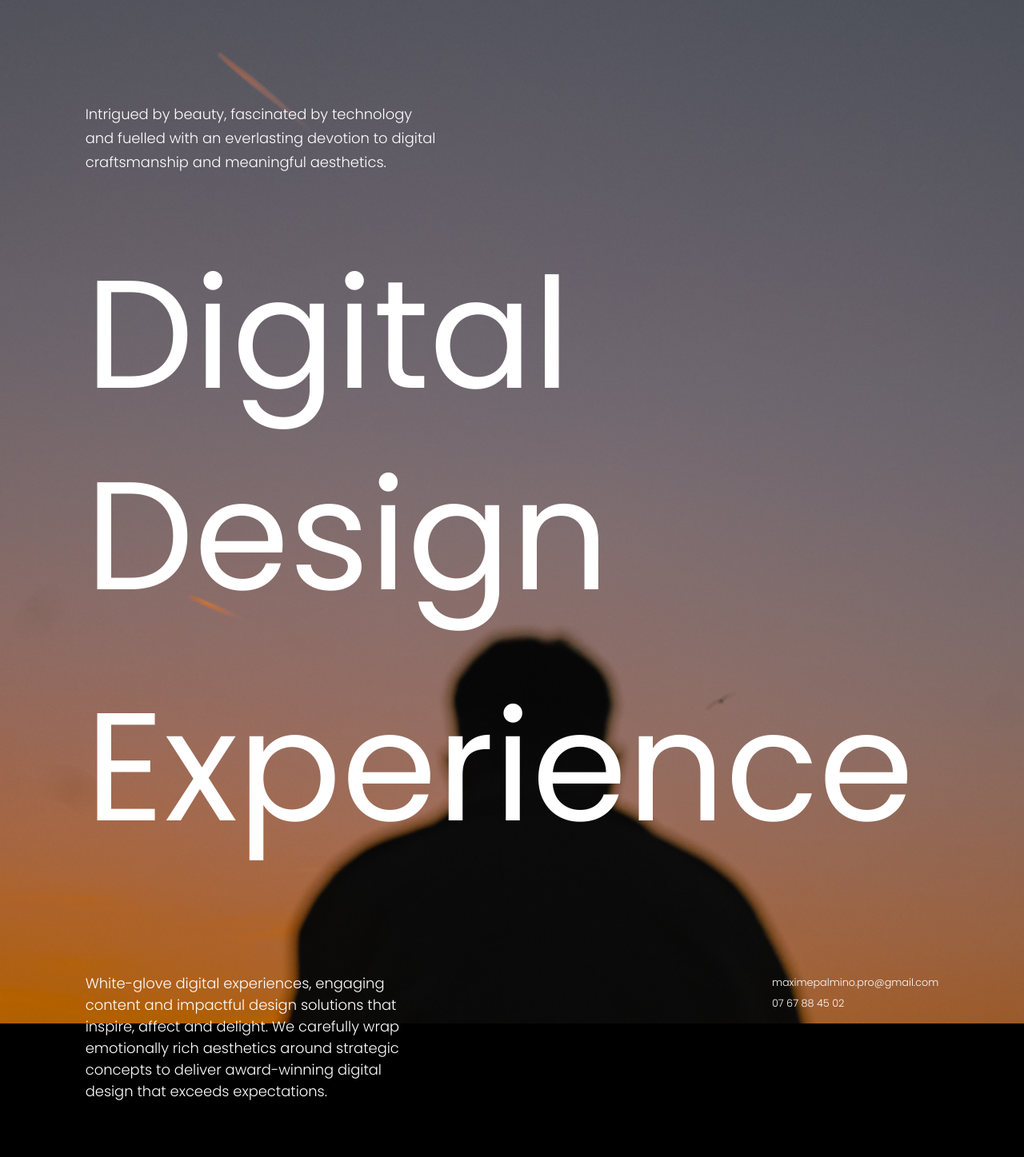
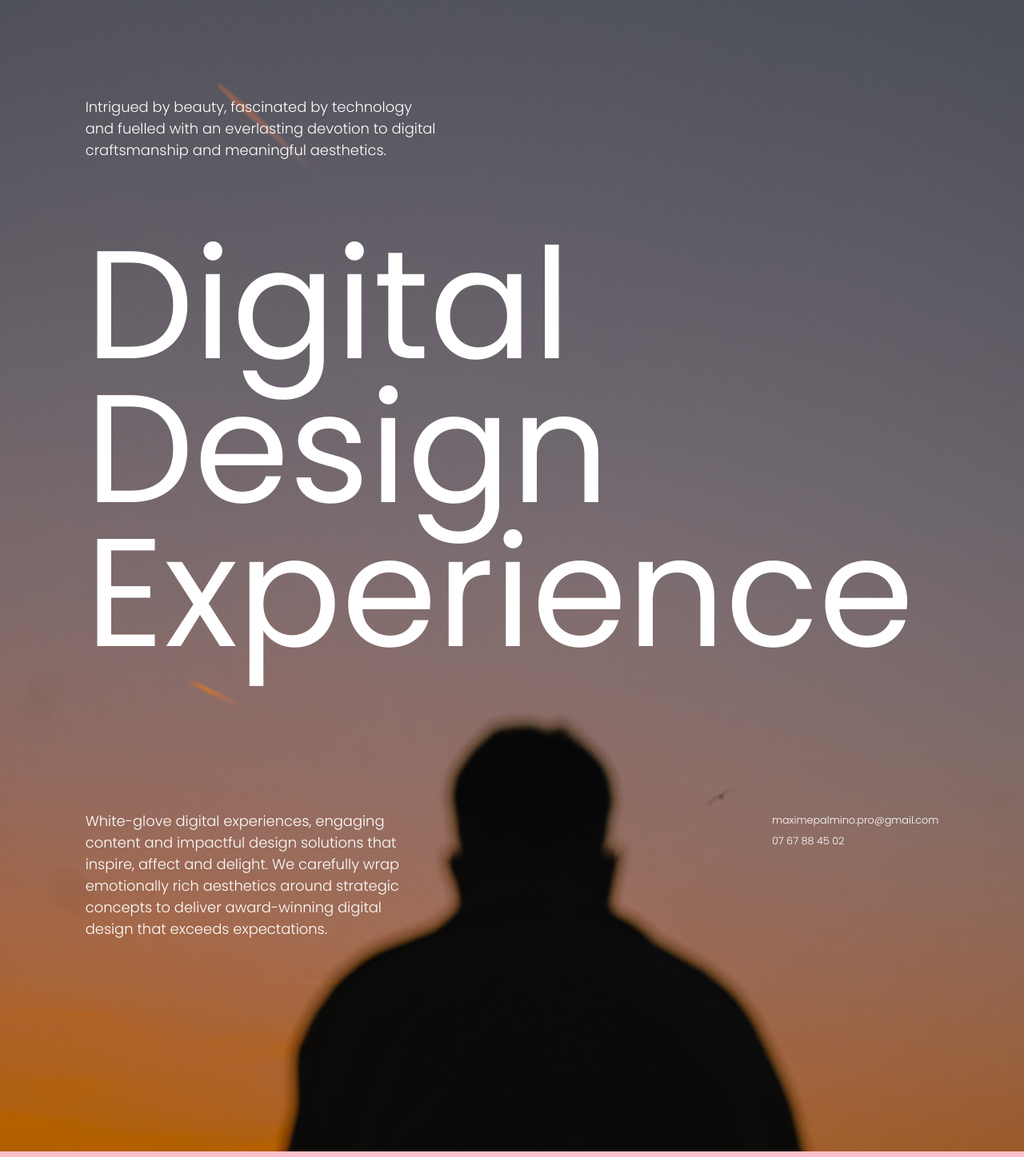
Before and after one commit to MaximePalmino/Portfolio2022, a Next.js app: page / in a window 1280 px wide. Shown: the part 320-1767 px from the top of the page at 80% size. Built offline with nearby package versions, Linux system fonts and the light colour scheme.

Commit message:
[REMOVE]LocomotiveScroll

```diff
--- a/components/Header.tsx
+++ b/components/Header.tsx
@@ -3,6 +3,7 @@ import { useEffect, useRef } from 'react';
 import { gsap } from "gsap";
 import image from "../assets/img/DSC02459-6.jpg"
 import Works from './Works';
+// gsap.registerPlugin(ScrollTrigger);
 
 
 const Header: React.FC = () => {
@@ -24,31 +25,29 @@ const Header: React.FC = () => {
     gsap.fromTo(titleRef1.current, { opacity: 0 , y: 80, rotation: "1.5"}, { y: 0, opacity: 1, rotation: 0, duration: 1.2, ease:"power4.out", delay: .6});
     gsap.fromTo(titleRef2.current, { opacity: 0 , y: 80, rotation: "1.5"}, { y: 0, opacity: 1, rotation: 0, duration: 1.2, ease:"power4.out", delay: .6});
 
-
-
   }, []);
 
     return (
-      <div ref={containerRef}   data-scroll-container  >
-        <header className={styles.header} >
-          <div className={styles.container}  data-scroll-section>
+      <div ref={containerRef}>
+        <header className={styles.header}>
+          <div className={styles.container}>
             <div className={styles.textFirst}  >
               <div className={styles.paragraph} ref={textRef} >
-                <p data-scroll data-scroll-speed="1" > Intrigued by beauty, fascinated by technology </p>
-                <p data-scroll data-scroll-speed="1">and fuelled with an everlasting devotion to digital </p>
-                <p data-scroll data-scroll-speed="1">craftsmanship and meaningful aesthetics. </p>
+                <p> Intrigued by beauty, fascinated by technology </p>
+                <p>and fuelled with an everlasting devotion to digital </p>
+                <p>craftsmanship and meaningful aesthetics. </p>
               </div>
             </div>
             <div  ref={titleRef} >
-                <h1 className={styles.titles} data-scroll data-scroll-speed="1">Digital</h1>
-                <h1 className={styles.titles} data-scroll data-scroll-speed="2" >Design</h1>
-                <h1 className={styles.titles} data-scroll data-scroll-speed="3" >Experience</h1>
+                <h1 className={styles.titles}>Digital</h1>
+                <h1 className={styles.titles}>Design</h1>
+                <h1 className={styles.titles}>Experience</h1>
               </div>
               <div className={styles.textSecond}>
                 <div className={styles.description}>
-                 <p data-scroll data-scroll-speed="2" >White-glove digital experiences, engaging content and impactful design solutions that inspire, affect and delight. We carefully wrap emotionally rich aesthetics around strategic concepts to deliver award-winning digital design that exceeds expectations.</p>
+                 <p>White-glove digital experiences, engaging content and impactful design solutions that inspire, affect and delight. We carefully wrap emotionally rich aesthetics around strategic concepts to deliver award-winning digital design that exceeds expectations.</p>
                 </div>
-                <div data-scroll data-scroll-speed="2"  className={styles.info}>
+                <div className={styles.info}>
                   <p>maximepalmino.pro@gmail.com</p>
                   <p>07 67 88 45 02</p>
                 </div>
@@ -59,7 +58,7 @@ const Header: React.FC = () => {
 
 
         </header>
-        <div className={styles.background} data-scroll-section >
+        <div className={styles.background}>
            <img ref={boxRef}  className={styles.img} src={image.src} alt="" />
            {/* <img ref={boxRef}  className={styles.img} src="https://images.unsplash.com/photo-1481437642641-2f0ae875f836?ixlib=rb-1.2.1&ixid=MnwxMjA3fDB8MHxwaG90by1wYWdlfHx8fGVufDB8fHx8&auto=format&fit=crop&w=2070&q=80" alt="" /> */}
            {/* <img ref={boxRef}  className={styles.img} src="https://images.unsplash.com/photo-1651546909228-2f33515c2e89?ixlib=rb-1.2.1&ixid=MnwxMjA3fDB8MHxwaG90by1wYWdlfHx8fGVufDB8fHx8&auto=format&fit=crop&w=2070&q=80" alt="" /> */}
@@ -67,7 +66,6 @@ const Header: React.FC = () => {
            {/* <img ref={boxRef}  className={styles.img} src="https://images.unsplash.com/photo-1651440391743-ef05664bbc93?ixlib=rb-1.2.1&ixid=MnwxMjA3fDB8MHxwaG90by1wYWdlfHx8fGVufDB8fHx8&auto=format&fit=crop&w=987&q=80" alt="" /> */}
 
           </div>
-
       </div>
     )
 }
--- a/components/Works.tsx
+++ b/components/Works.tsx
@@ -1,9 +1,20 @@
 import styles from "../components/Works.module.scss"
+import { ScrollTrigger } from 'gsap/ScrollTrigger';
+import { gsap } from "gsap";
+import { useRef, useEffect } from "react";
 
 const Works = () => {
+
+    const headerRef = useRef<any>()
+    useEffect(() => {
+
+        gsap.to(headerRef.current, { backgroundColor: "pink", duration: 1,  ease: 'none' });
+
+      });
+
     return (
 
-        <section className={styles.container}>
+        <section ref={headerRef} className={styles.container}>
             <h2>Nope</h2>
             <h1>Hey</h1>
             <h1>Hey</h1>
--- a/components/header.module.scss
+++ b/components/header.module.scss
@@ -2,7 +2,7 @@
     position: relative;
     height: 220vh;
     color: white;
-    // overflow-y: hidden;
+    overflow-y: hidden;
 
 }
 
@@ -68,6 +68,6 @@
 
 .img {
     width: 100%;
-    max-height: 220vh;
-    object-fit: cover;
+    height: 220vh;
+    object-fit:fill;
 }
--- a/package.json
+++ b/package.json
@@ -12,7 +12,6 @@
     "@react-three/fiber": "^8.0.13",
     "framer-motion": "^6.3.3",
     "gsap": "^3.10.4",
-    "locomotive-scroll": "^4.1.4",
     "next": "12.1.5",
     "react": "18.1.0",
     "react-dom": "18.1.0",
--- a/pages/index.tsx
+++ b/pages/index.tsx
@@ -3,29 +3,25 @@ import { useEffect, useRef } from 'react'
 import Header from '../components/Header'
 import Nav from '../components/Nav'
 import Works from '../components/Works'
+
+
 const Home: NextPage = () => {
 
 
   const containerRef = useRef<any>()
 
 
-  useEffect(() => {
-     /* @ts-ignore */
-     import("locomotive-scroll").then(locomotiveModule => {
-      const scroll = new locomotiveModule.default({
-        el: containerRef.current,
-        smooth: true,
-      })
-    })
-  }, [])
-
-
   return (
-    <div ref={containerRef}>
-      {/* <Nav /> */}
-      <Header />
-      {/* <Works /> */}
-    </div>
+    <>
+        <Header />
+        <Works />
+        <Works />
+        <Works />
+        <Works />
+        <Works />
+        <Works />
+        <Works />
+    </>
   )
 }
 
```
Also changed, not shown: pages/_app.tsx (+25 -4 lines), 1 other file (tests, documents, lock files or other folders).
